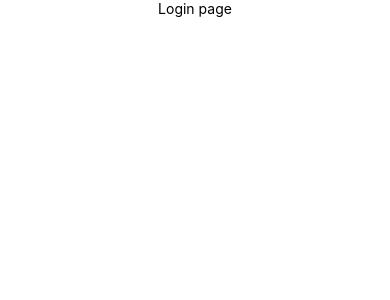
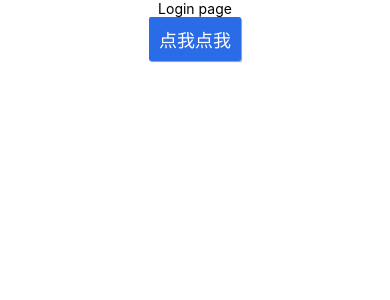
Before and after one commit to yuizhixiaocaiji/react-native-master, a React Native app: screen /Login in a window 390 px wide. Shown: the top 300 px of the page. Built offline with nearby package versions, Linux system fonts and the light colour scheme.

Commit message:
将路由配置优化

```diff
--- a/src/Screen/homeScreen.tsx
+++ b/src/Screen/homeScreen.tsx
@@ -8,6 +8,10 @@ const HomeScreen: React.FC<RootStackScreenProps<'Home'>> = ({
   route,
   navigation,
 }: RootStackScreenProps<'Home'>) => {
+  React.useEffect(() => {
+    console.log(route.params, navigation);
+  }, []);
+
   return (
     <View style={[global.main, {backgroundColor: '#ffffff'}]}>
       <Text>Home page</Text>
--- a/src/Screen/loginScreen.tsx
+++ b/src/Screen/loginScreen.tsx
@@ -4,17 +4,24 @@ import {Button, Input} from '@rneui/themed';
 import {customStyleSheet} from '../Config';
 import CustonIcon from '../Assets/icon-font/index';
 import {userMessage} from '../Json/users';
-import {navigate} from '../Navigator/utils';
+import {RootStackScreenProps} from '../Interface';
 import {global} from '../theme';
 /**
  *
  * @returns 登录页
  */
 
-const LoginScreen: React.FC<unknown> = () => {
+const LoginScreen: React.FC<RootStackScreenProps<'Login'>> = ({
+  navigation,
+}: RootStackScreenProps<'Login'>) => {
+  const goHome = () => {
+    navigation.navigate('Home', {userId: '1000'});
+  };
+
   return (
     <View style={[global.main, {backgroundColor: '#ffffff'}]}>
       <Text>Login page</Text>
+      <Button title="点我点我" onPress={goHome}></Button>
     </View>
   );
 };
```
